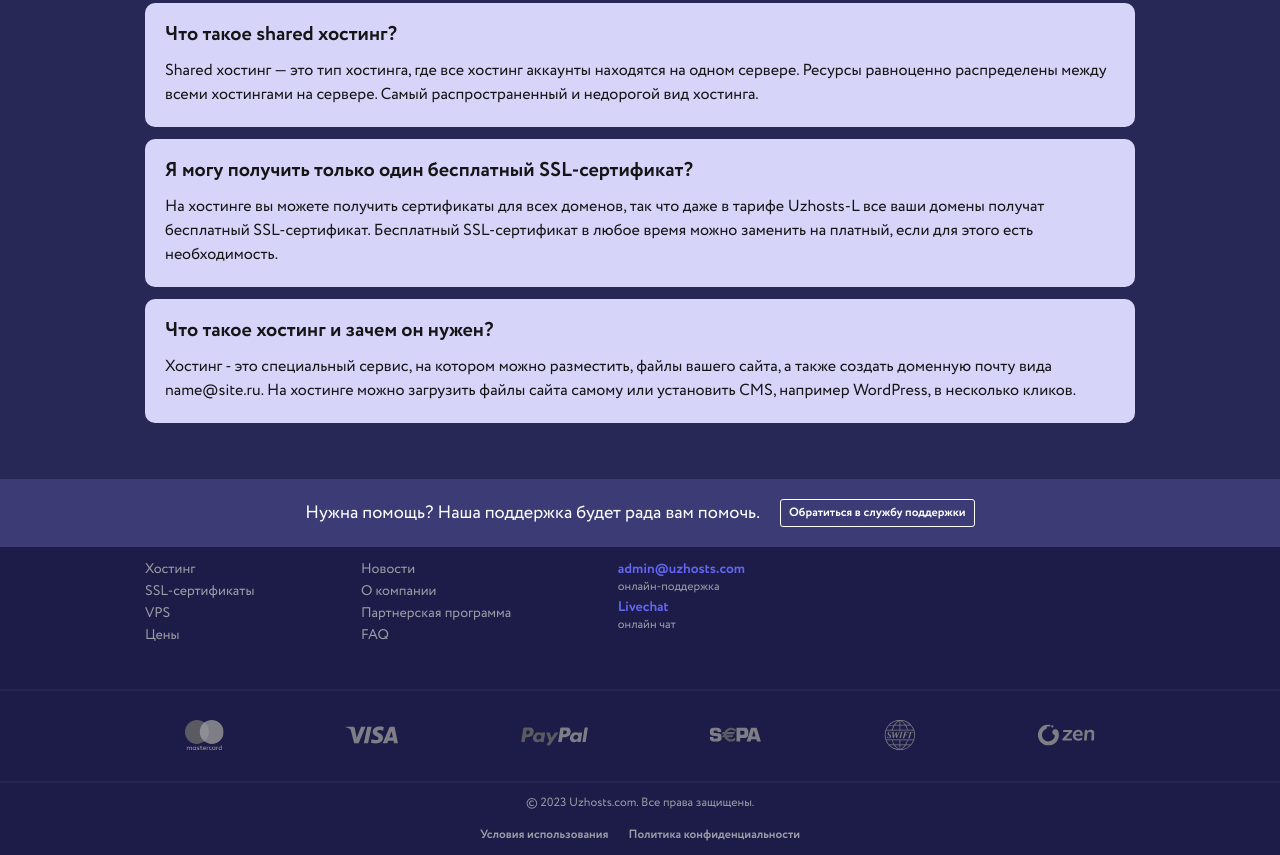
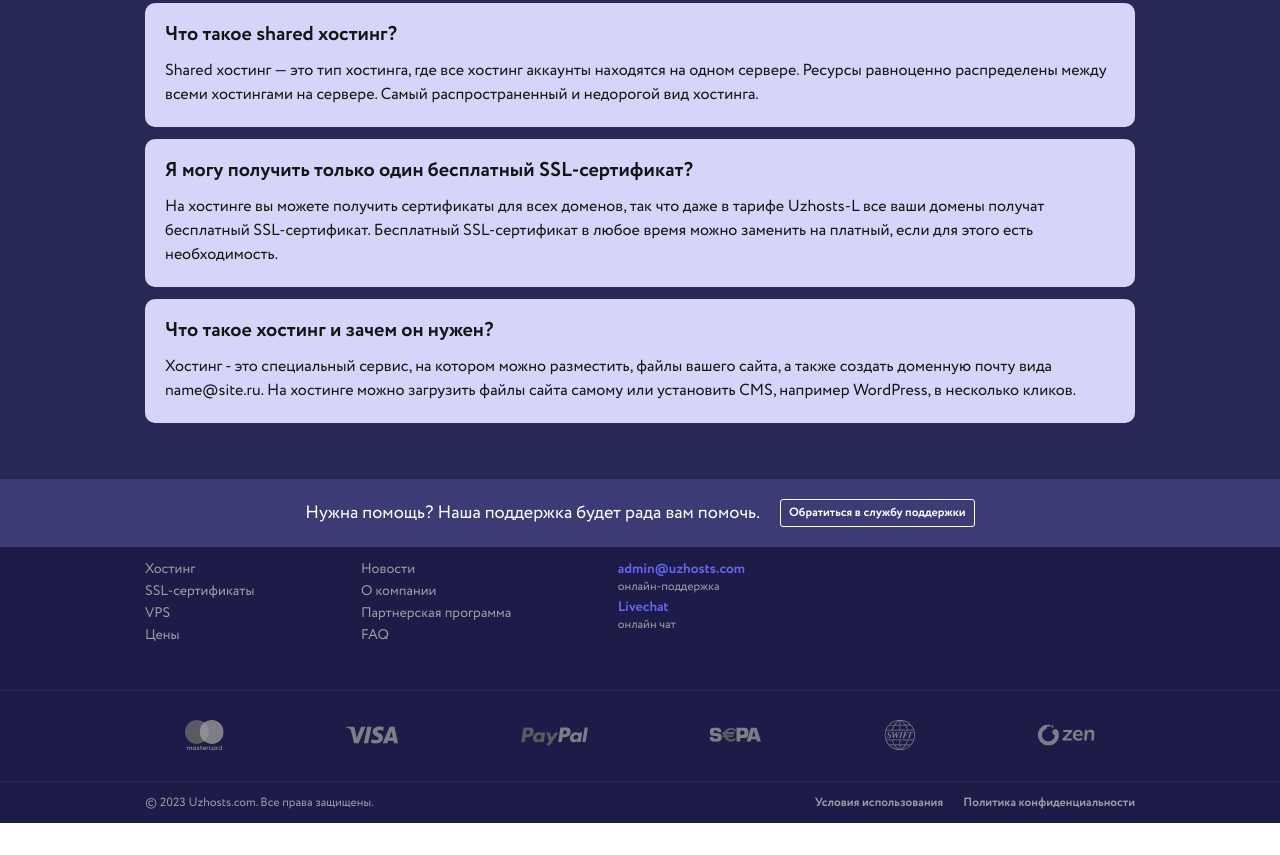
Before and after one commit to AzamjonKobulov/uzhosts, a website: page public/index.html in a window 1280 px wide. Shown: the part 3255-4110 px from the top of the page. After the commit the page ends 4078 px from the top, so only its background shows below. Drawn offline with nearby package versions, Linux system fonts and the light colour scheme.

Commit message:
some improvments

```diff
--- a/public/index.html
+++ b/public/index.html
@@ -1017,7 +1017,7 @@
 
       <!-- Bottom -->
       <div
-        class="max-w-base mx-auto flex flex-col items-center sm:justify-between gap-4 text-brand-gray-100 py-3 px-4 md:px-16 lg:px-4"
+        class="max-w-base mx-auto flex flex-col sm:flex-row items-center sm:justify-between gap-4 text-brand-gray-100 py-3 px-4 md:px-16 lg:px-4"
       >
         <p class="text-xs">© 2023 Uzhosts.com. Все права защищены.</p>
 
```
